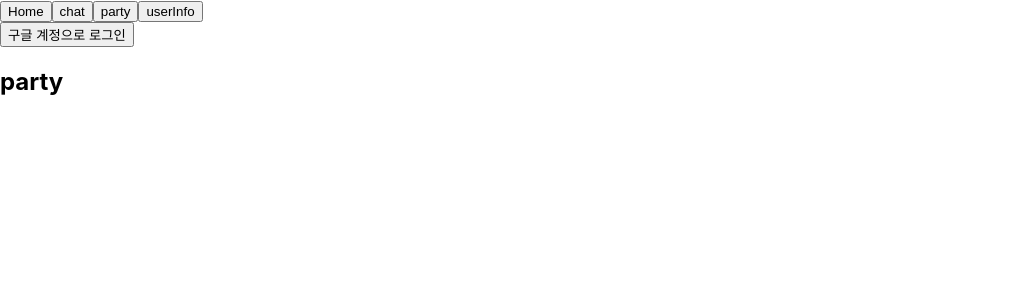
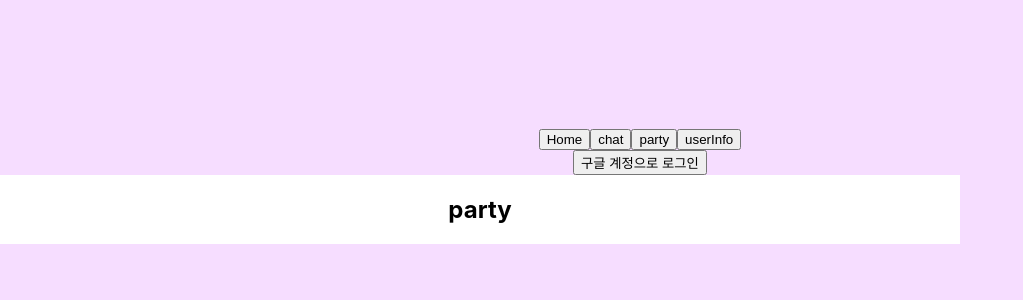
Before and after one commit to rigizer/code-delivery, a React (Create React App) app: page /party in a window 1280 px wide. Shown: the top 300 px of the page, without its empty margins (0-1023 px from the left). Built offline with nearby package versions, Linux system fonts and the light colour scheme.

Commit message:
파티 모집 극초반

```diff
--- a/src/index.css
+++ b/src/index.css
@@ -1,3 +1,9 @@
+html {
+  text-align: center;
+  padding-top: 10%;
+  background-color: #f6ddff;
+}
+
 body {
   margin: 0;
   font-family: -apple-system, BlinkMacSystemFont, 'Segoe UI', 'Roboto', 'Oxygen',
--- /dev/null
+++ b/src/page/party/party.css
@@ -0,0 +1,16 @@
+.party {
+  max-width: 960px;
+}
+
+.party_main {
+  display: -webkit-box;
+  display: -ms-flexbox;
+  display: flex;
+  -ms-flex-wrap: wrap;
+      flex-wrap: wrap;
+  -webkit-box-pack: center;
+      -ms-flex-pack: center;
+          justify-content: center;
+  background-color: #fff;
+}
+/*# sourceMappingURL=party.css.map */
--- a/src/page/party/party.js
+++ b/src/page/party/party.js
@@ -1,9 +1,12 @@
 import React from 'react';
+import './party.css'
 
 const party = () => {
     return (
-        <div>
-            <h2>party</h2>
+        <div class="party">
+            <div class="party_main">
+                <h2>party</h2>
+            </div>
         </div>
     );
 };
--- /dev/null
+++ b/src/page/party/party.scss
@@ -0,0 +1,9 @@
+.party {
+    max-width: 960px;
+    &_main {
+        display: flex;
+        flex-wrap: wrap;
+        justify-content: center;
+        background-color: #fff;
+    }
+}
```
Also changed, not shown: 1 other file (tests, documents, lock files or other folders).
